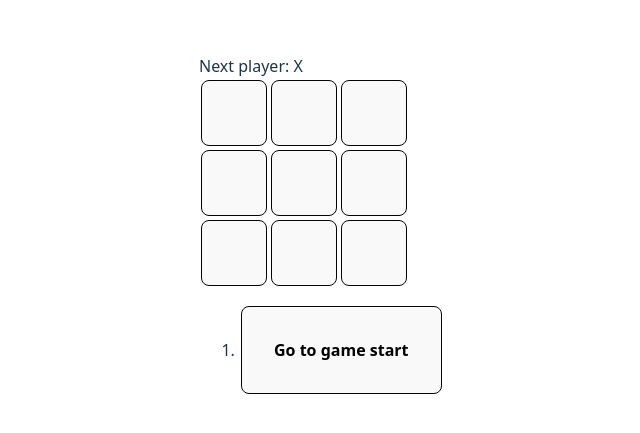
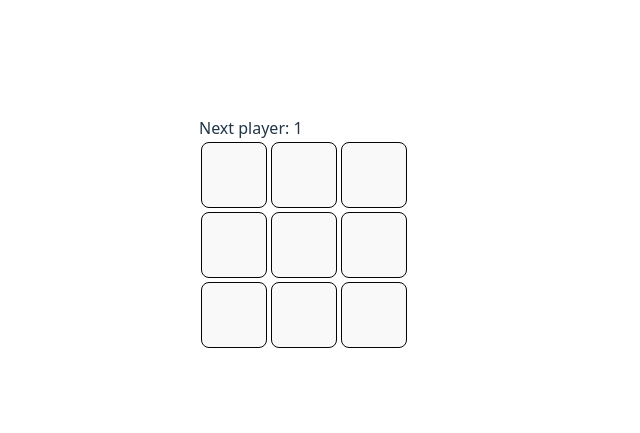
Before and after one commit to zahirulislam15/react_tic_tac_toe, a React (Vite) app: page / in a window 1280 px wide. Shown: the part 167-600 px from the top of the page, without its empty margins (281-921 px from the left). Built offline with nearby package versions, Linux system fonts and the light colour scheme.

Commit message:
remove details

```diff
--- a/src/App.jsx
+++ b/src/App.jsx
@@ -15,7 +15,7 @@ function Board({ xIsNext, squares, onPlay }) {
     }
     const nextSquares = squares.slice();
     if (xIsNext) {
-      nextSquares[i] = 'X';
+      nextSquares[i] = '1';
     } else {
       nextSquares[i] = 'O';
     }
@@ -27,7 +27,7 @@ function Board({ xIsNext, squares, onPlay }) {
   if (winner) {
     status = 'Winner: ' + winner;
   } else {
-    status = 'Next player: ' + (xIsNext ? 'X' : 'O');
+    status = 'Next player: ' + (xIsNext ? '1' : 'O');
   }
 
   return (
@@ -64,32 +64,12 @@ export default function Game() {
     setCurrentMove(nextHistory.length - 1);
   }
 
-  function jumpTo(nextMove) {
-    setCurrentMove(nextMove);
-  }
-
-  const moves = history.map((squares, move) => {
-    let description;
-    if (move > 0) {
-      description = 'Go to move #' + move;
-    } else {
-      description = 'Go to game start';
-    }
-    return (
-      <li key={move}>
-        <button onClick={() => jumpTo(move)}>{description}</button>
-      </li>
-    );
-  });
-
   return (
     <div className="game">
       <div className="game-board">
         <Board xIsNext={xIsNext} squares={currentSquares} onPlay={handlePlay} />
       </div>
-      <div className="game-info">
-        <ol>{moves}</ol>
-      </div>
+
     </div>
   );
 }
--- a/src/index.css
+++ b/src/index.css
@@ -4,7 +4,7 @@
   font-weight: 400;
 
   color-scheme: light dark;
-  color: rgba(229, 8, 8, 0.87);
+  color: rgb(0, 0, 0);
   background-color: #ffffff;
 
   display: flex;
```
